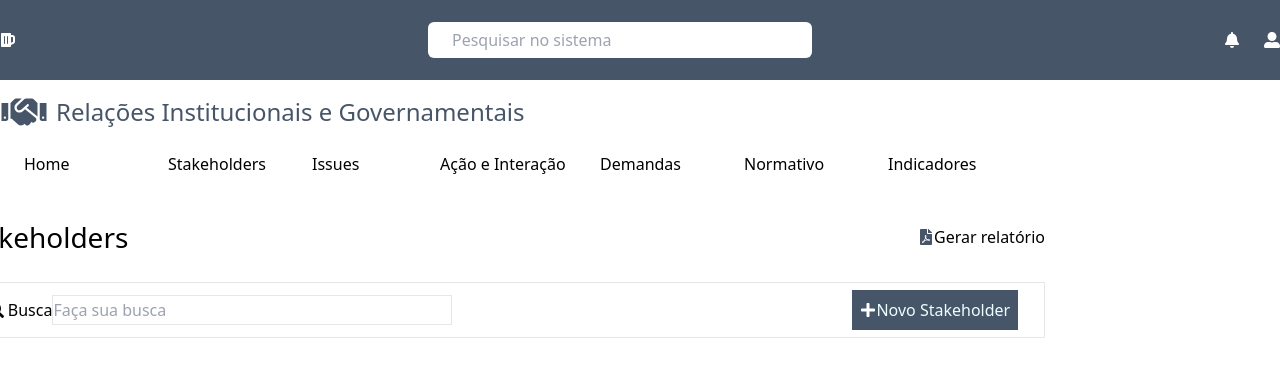
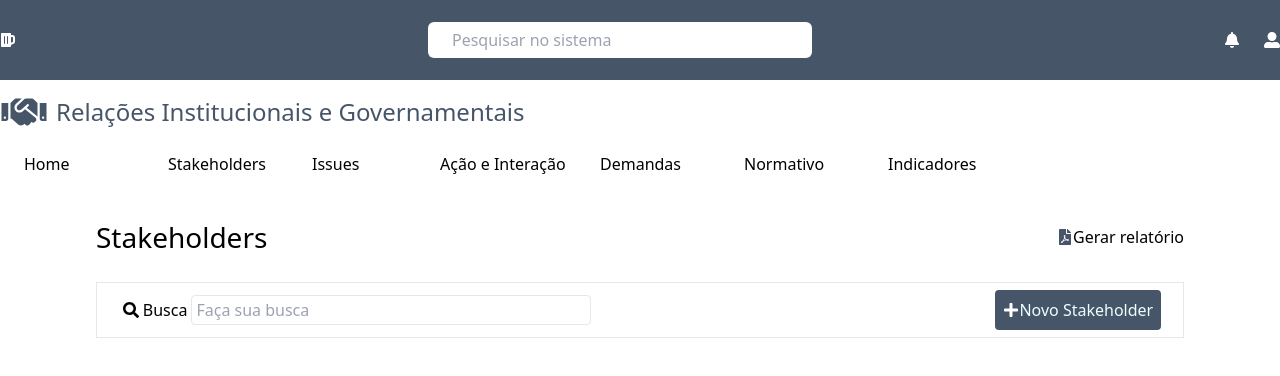
Before and after one commit to xdnzz/trinity-system-, a React (Vite) app: page /stackholders in a window 1280 px wide. Shown: the top 376 px of the page. Built offline with nearby package versions, Linux system fonts and the light colour scheme.

Commit message:
feat: Stakeholders navbar

```diff
--- a/src/pages/Stakeholders/Stackholders.tsx
+++ b/src/pages/Stakeholders/Stackholders.tsx
@@ -10,20 +10,22 @@ export function Stakeholders() {
 					<span className="">Gerar relatório</span>
 				</div>
 			</div>
+
 			<div className="h-14 border flex justify-center items-center">
 				<div className="flex space-x-[400px]">
 					<div className="flex items-center ">
-						<FaSearch className="m-1"/>
+						<FaSearch className="m-1" />
 						<span className="">Busca</span>
-						<input type="text" placeholder="Faça sua busca" className="w-[400px] h-[30px] border outline-none" />
+						<input type="text" placeholder="Faça sua busca" className="w-[400px] h-[30px] p-1 m-1 rounded border outline-none" />
 					</div>
-					<div className="flex space-x-[360px] bg-trinity">
-						<button className="bg-trinity flex p-2 text-cyan-50 items-center rounded-md">
+					<div className="flex space-x-[360px]">
+						<button className="bg-trinity flex p-2 text-cyan-50 items-center rounded">
 							<FaPlus color="#ffff" />
 							Novo Stakeholder
 						</button>
 
 					</div>
+
 				</div>
 			</div>
 		</section>
--- a/src/routes/route.tsx
+++ b/src/routes/route.tsx
@@ -10,17 +10,19 @@ import { Normative } from "../pages/Normartive/Normative";
 import { Stakeholders } from "../pages/Stakeholders/Stackholders";
 export function Routes() {
     return (
+        <div className="flex flex-col items-center">
             <BrowserRouter>
                 <Header />
                 <SingleRoutes>
                     <Route path="/" element={<Home />} />
-                <Route path="/stackholders" element={<Stakeholders />}/>
-                <Route path="/issues" element={<Issues/>}/>
-                <Route path="/actions" element={<Actions/>}/>
-                <Route path="/demands" element={<Demands/>}/>
-                <Route path="/normative" element={<Normative/>}/>
-                <Route path="/indicators" element={<Indicators/>}/>
+                    <Route path="/stackholders" element={<Stakeholders />} />
+                    <Route path="/issues" element={<Issues />} />
+                    <Route path="/actions" element={<Actions />} />
+                    <Route path="/demands" element={<Demands />} />
+                    <Route path="/normative" element={<Normative />} />
+                    <Route path="/indicators" element={<Indicators />} />
                 </SingleRoutes>
             </BrowserRouter>
+        </div>
     )
 }
```
Lines whose indentation alone changed are shown as unchanged.
